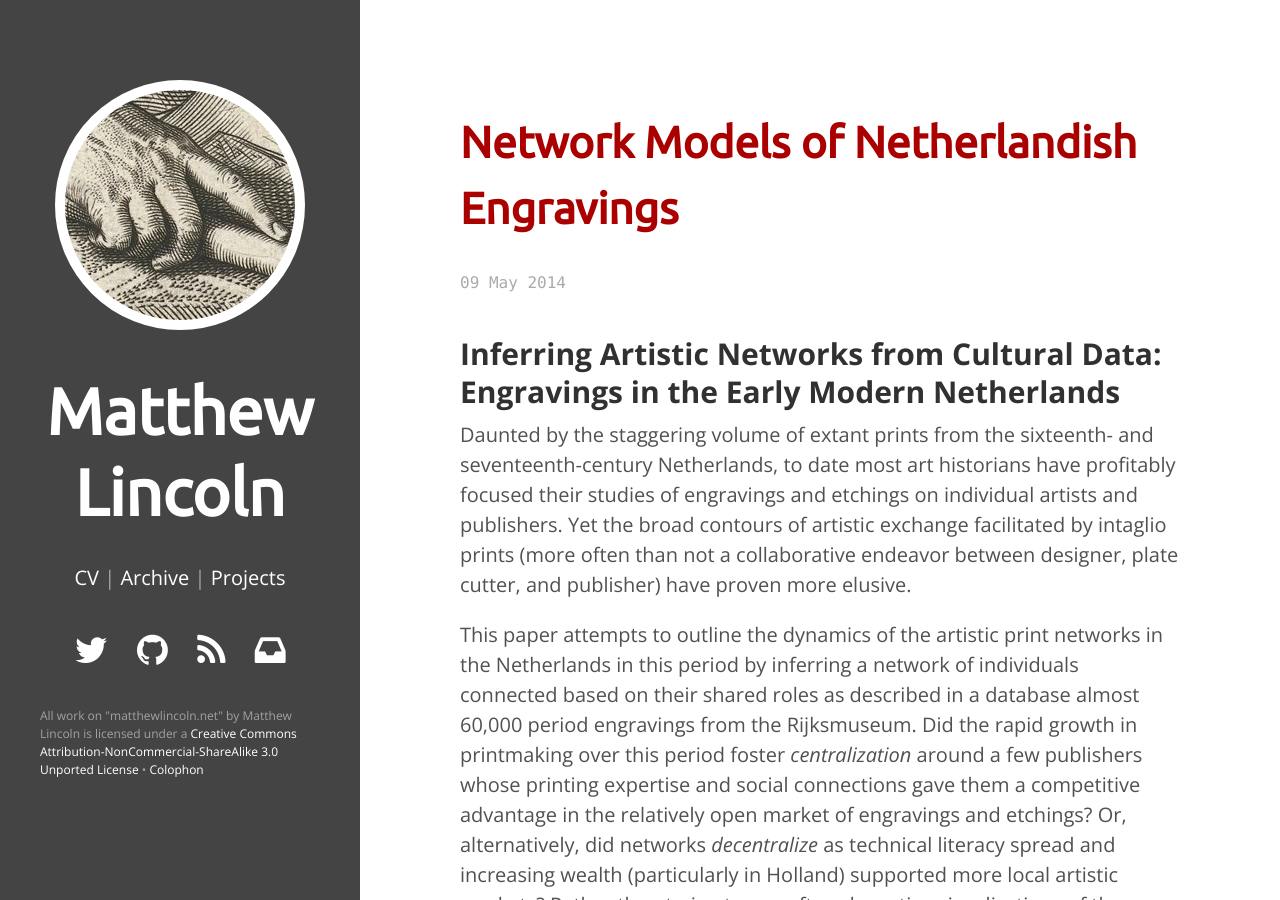
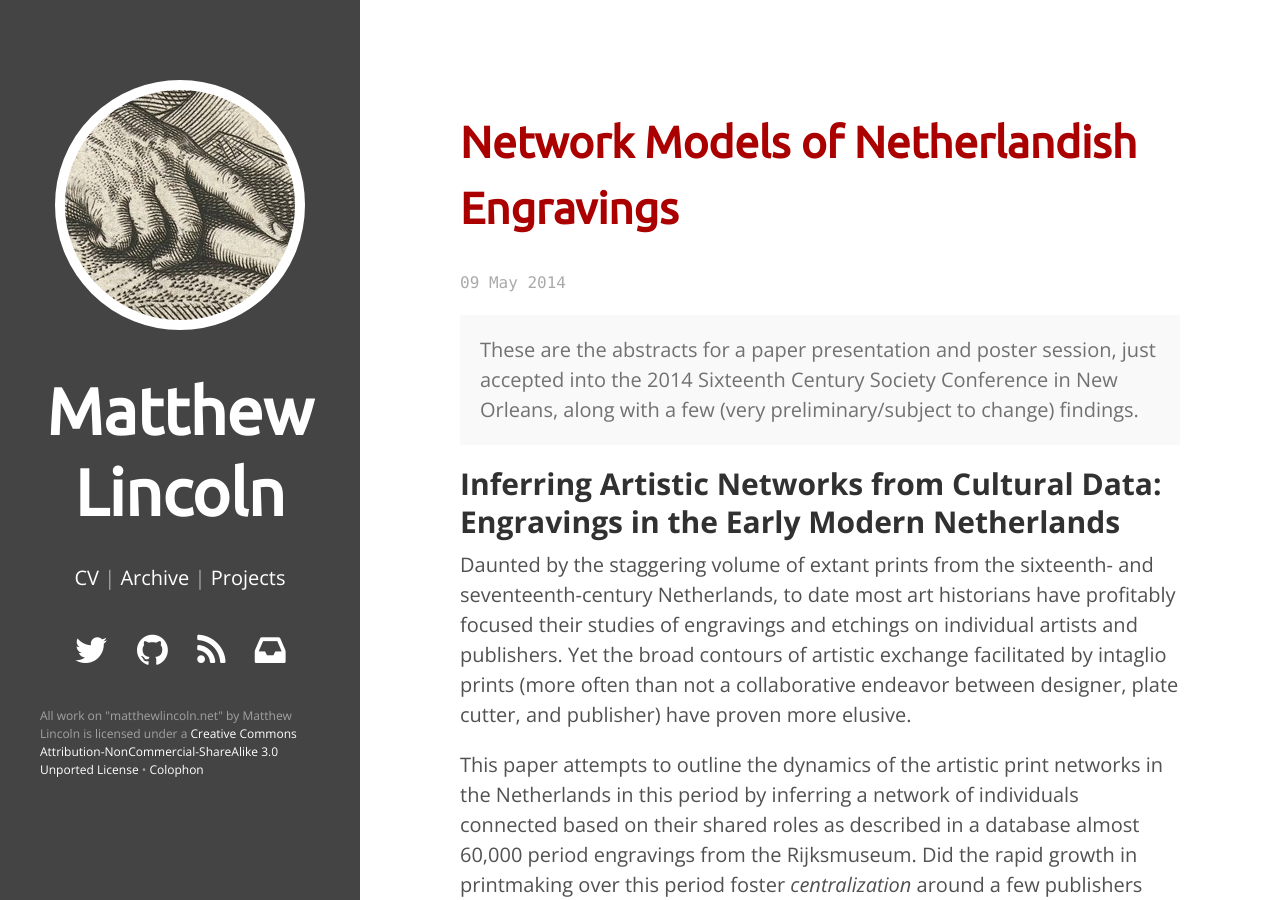
Before and after one commit to mdlincoln/mdlincoln.github.io, a Jekyll site: the page built from _posts/2014-05-09-network-models-of-netherlandish-engravings.md, in a window 1280 px wide and 900 px high. Built offline with Jekyll 4.4.1, drawn with Linux system fonts in a browser that asks for light colours; nearby versions of some CDN libraries; comment, search, counter and statistics services are not loaded.

Commit message:
Add aside

```diff
--- a/_posts/2014-05-09-network-models-of-netherlandish-engravings.md
+++ b/_posts/2014-05-09-network-models-of-netherlandish-engravings.md
@@ -9,6 +9,10 @@ tags:
 - Network Analysis
 - Conferences
 ---
+
+<aside>
+These are the abstracts for a paper presentation and poster session, just accepted into the 2014 Sixteenth Century Society Conference in New Orleans, along with a few (very preliminary/subject to change) findings.
+</aside>
 
 ## Inferring Artistic Networks from Cultural Data: Engravings in the Early Modern Netherlands
 
```
